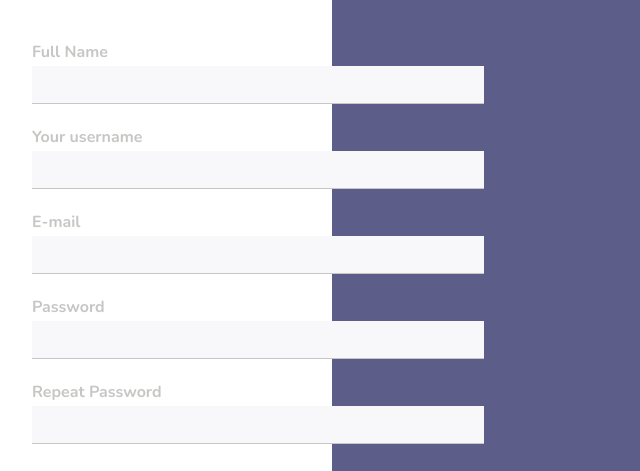
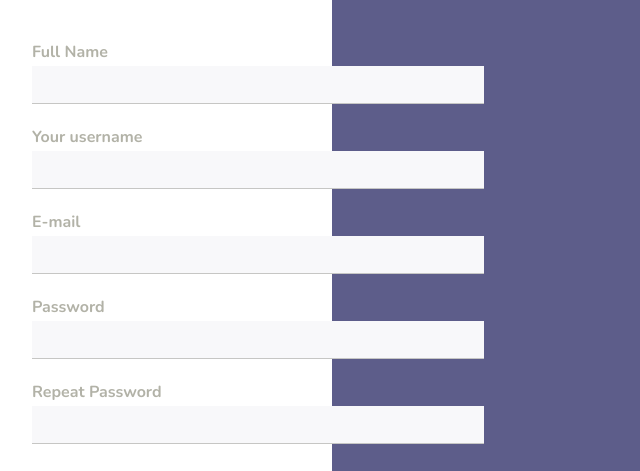
Before and after one commit to Gallikgemb/Homework12, a plain HTML site: page index.html in a window 1280 px wide. Shown: the part 299-770 px from the top of the page, 308-948 px from the left. Drawn offline with Linux system fonts and the light colour scheme.

Commit message:
changed css1_4

```diff
--- a/styles/style.css
+++ b/styles/style.css
@@ -49,7 +49,7 @@ body {
 .form-input {
     font-size: 16px;
     line-height: 27px;
-    color: #C6C6C4;
+    color: #b2b2a7;
 }
 
 .form-input:not(:first-child) {
```
